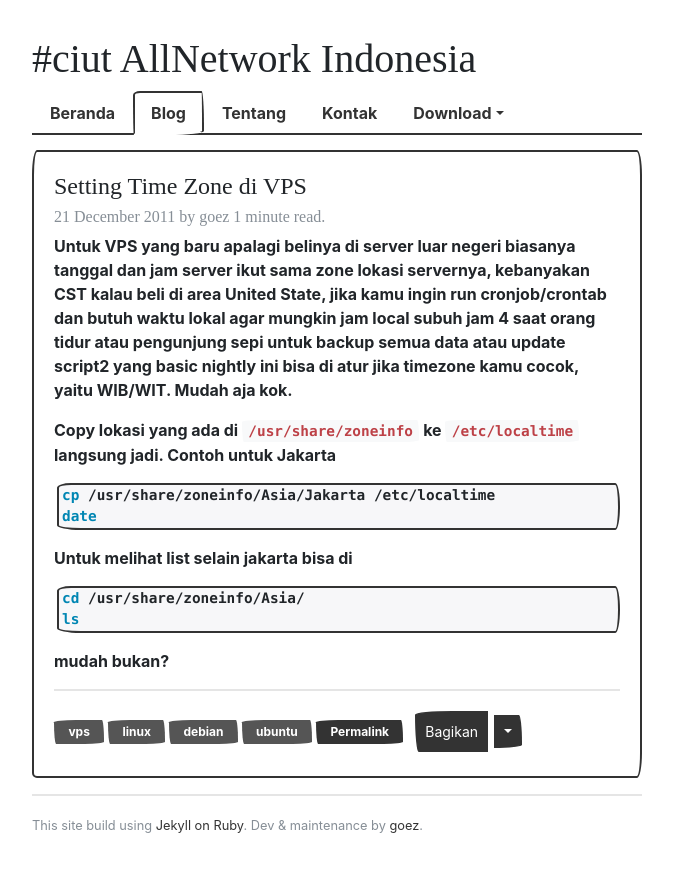
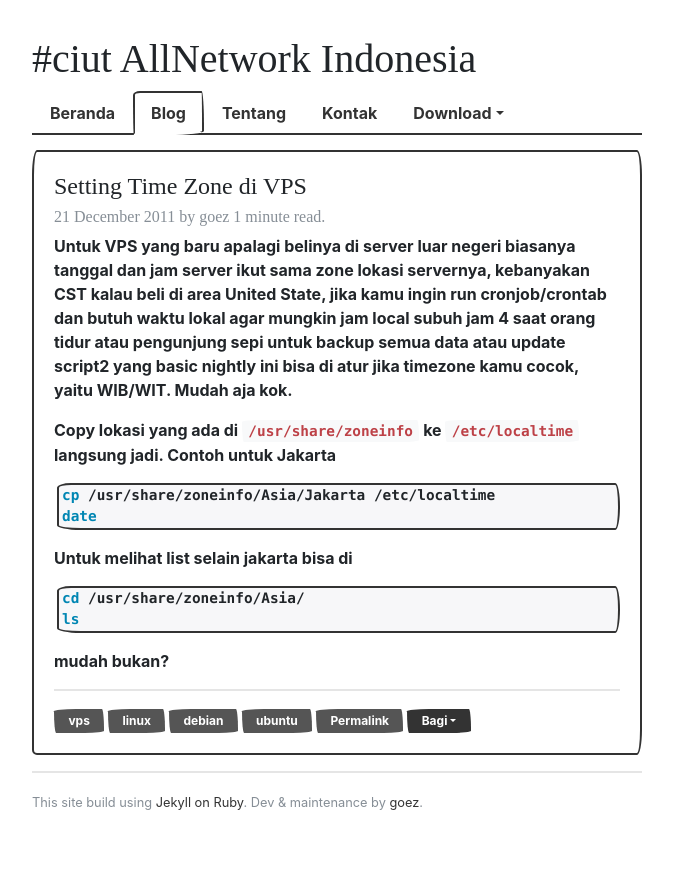
Before and after one commit to ciut/ciut.github.io, a Jekyll site: the page built from _posts/2011-12-21-ganti-local-timezone-vps-linux.md, in a window 1280 px wide. Shown: the top 872 px of the page, without its empty margins (303-976 px from the left). Built offline with Jekyll 4.4.1, drawn with Linux system fonts in a browser that asks for light colours; some web fonts are replaced.

Commit message:
test bagi 6

```diff
--- a/_config.yml
+++ b/_config.yml
@@ -13,7 +13,7 @@ img: https://user-images.githubusercontent.com/8485824/34022380-7dc915d0-e171-11
 description: > # this means to ignore newlines until "baseurl:"
   Channel ciut di ambil dari kata jawa yang berarti sempit. #ciut berdiri pada pertengahan Novermber 2009 yang di founderi oleh nick bgz & syaf. Walau dibilang sempit namun nyatanya #ciut adalah channel yang tidak kalah dengan chan lain nya, karena ciuter'z sangat banyak, walau umumnya kawasan jember dan jawa timur.
 baseurl: "" # the subpath of your site, e.g. /blog
-url: "http://ciut.github.io" # the base hostname & protocol for your site
+url: "https://ciut.github.io" # the base hostname & protocol for your site
 permalink: /:title/
 twitter_username: eggoez
 github_username:  eggoez
--- a/_includes/bagi.html
+++ b/_includes/bagi.html
@@ -1,12 +1,27 @@
-<div class="btn-group btn-sm" role="group" aria-label="Button group with nested dropdown">
-  <button type="button" class="btn btn-primary btn-sm">Bagikan</button>
-  <div class="btn-group btn-sm" role="group">
-    <button id="btnGroupDrop1" type="button" class="btn btn-primary dropdown-toggle btn-sm" data-toggle="dropdown" aria-haspopup="true" aria-expanded="false"></button>
-    <div class="dropdown-menu" aria-labelledby="btnGroupDrop1">
-	<a class="dropdown-item" href="https://twitter.com/intent/tweet?url={{ page.url | replace:'index.html','' | prepend: site.baseurl | prepend: site.url }}&amp;text={{ page.title}}" target="_blank" title="Share via Twitter">Twitter</a>
-<a class="dropdown-item" href="https://www.facebook.com/sharer.php?u={{ page.url | replace:'index.html','' | prepend: site.baseurl | prepend: site.url }}" target="_blank" title="Share via Facebook">Facebook</a>
-<a class="dropdown-item" href="https://api.whatsapp.com/send?text={{ page.url | replace:'index.html','' | prepend: site.baseurl | prepend: site.url }}" target="_blank" title="Share via WhatsApp">WhatsApp</a>
-<a class="dropdown-item" href="https://t.me/share/url?url={{ page.url | replace:'index.html','' | prepend: site.baseurl | prepend: site.url }}" target="_blank" title="Share via Telegram">Telegram</a>
-    </div>
-  </div>
+<span class="nav-item dropdown">
+<a class="badge badge-primary nav-link dropdown-toggle" data-toggle="dropdown" href="#" role="button" aria-haspopup="true" aria-expanded="false">Bagi</a>
+<div class="dropdown-menu">
+<a class="dropdown-item" href="https://twitter.com/intent/tweet?url={{ page.url | replace:'index.html','' | prepend: site.baseurl | prepend: site.url }}&amp;text=| {{ page.title}}" target="_blank">Twitter</a>
+<a class="dropdown-item" href="https://www.facebook.com/sharer.php?u={{ page.url | replace:'index.html','' | prepend: site.baseurl | prepend: site.url }}" target="_blank">Facebook</a>
+<a class="dropdown-item" href="https://api.whatsapp.com/send?text={{ page.title}} | {{ page.url | replace:'index.html','' | prepend: site.baseurl | prepend: site.url }}" target="_blank">WhatsApp</a>
+<a class="dropdown-item" href="https://t.me/share/url?url={{ page.title}} | {{ page.url | replace:'index.html','' | prepend: site.baseurl | prepend: site.url }}" target="_blank">Telegram</a>
+<div class="dropdown-divider"></div>
+<a class="dropdown-item" href="#permalink">Salin link</a>
 </div>
+</span>
+
+<!-- untuk copy link -->
+<div class="modal fade" id="permalink" tabindex="-1" role="dialog" aria-hidden="true">
+      <div class="modal-dialog modal-sm">
+        <div class="modal-content">
+          <div class="modal-header">
+		  <h5 class="modal-title" id="about-label">Scan QR Code</h5>
+		  <button type="button" class="close" data-dismiss="modal" aria-hidden="true">
+		  <span aria-hidden="true">&times;</span>
+		  </button></div>
+      <div class="modal-body">
+	 <input class="text form-control input-sm" id="copylink inputSmall" type="text" value="{{ page.url }}" onclick="this.select()" onkeyup="select_text();"/>
+		</div>
+		</div>
+	</div>
+</div>
--- a/_includes/pos.html
+++ b/_includes/pos.html
@@ -8,7 +8,7 @@
     {{ content }}
 	</div>
 	<hr />
- {% if page.tags %}{% for tag in page.tags %} <a href="{{ site.url }}{{site.baseurl }}/tags"><span class="badge badge-secondary">{{tag}}</span></a> {% endfor %}{% else %} None {% endif %} <a href="{{ page.url | replace:'index.html','' | prepend: site.baseurl | prepend: site.url }}" rel="bookmark"><span class="badge badge-primary pull-right">Permalink</span></a> {% include bagi.html %}
+ {% if page.tags %}{% for tag in page.tags %} <a href="{{ site.url }}{{site.baseurl }}/tags"><span class="badge badge-secondary">{{tag}}</span></a> {% endfor %}{% else %} None {% endif %} <a href="{{ page.url | replace:'index.html','' | prepend: site.baseurl | prepend: site.url }}" rel="bookmark"><span class="badge badge-dark pull-right">Permalink</span></a> {% include bagi.html %}
 	</article>
   </div>
   </div>
```
